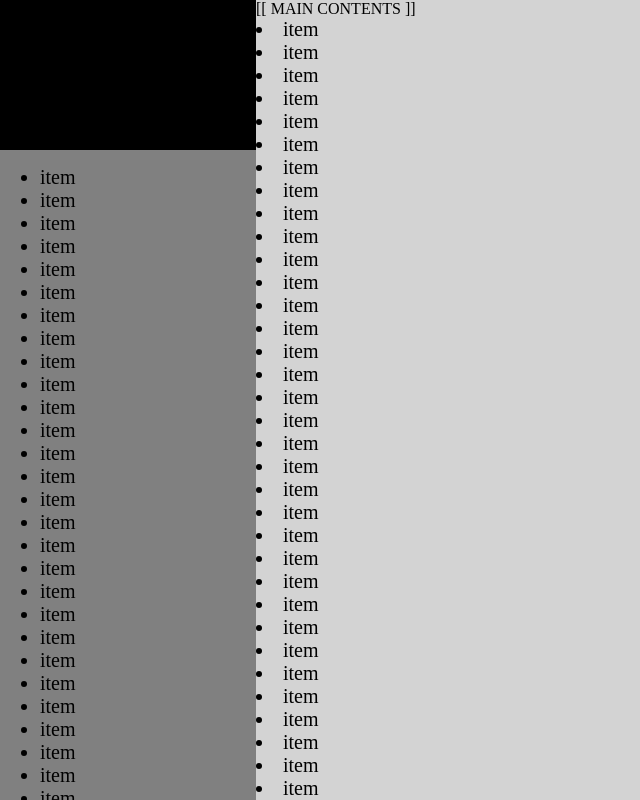
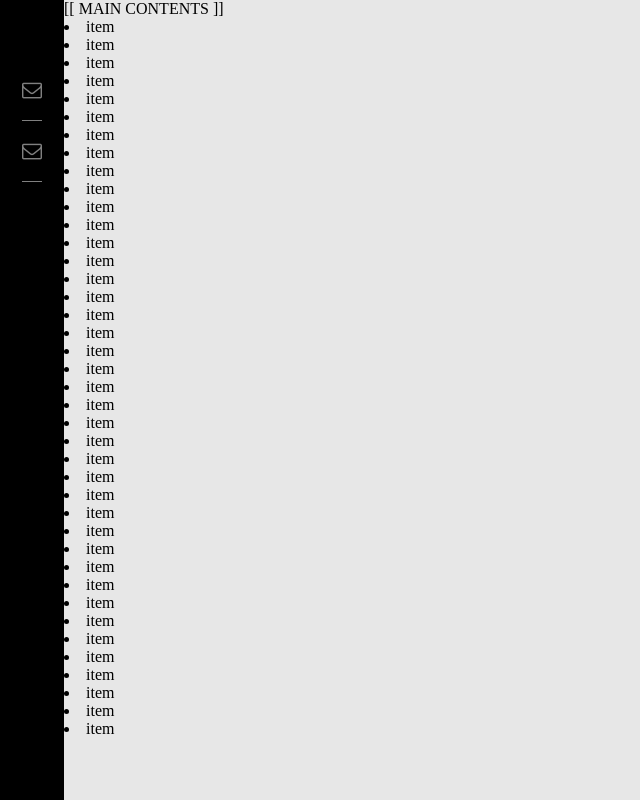
Before and after one commit to lakshya-sharma/htmlCssDemo, a plain HTML site: page MyTemplate/index.html in a window 1280 px wide. Shown: the whole page, without its empty margins (0-640 px from the left). Drawn offline with Linux system fonts and the light colour scheme.

Commit message:
adding css eg

```diff
--- a/MyTemplate/index.html
+++ b/MyTemplate/index.html
@@ -19,49 +19,14 @@ use media queries to create responsive layout
                                 hello data
                             </div>
                            <ul>
-                                <li>item</li>
-                            <li>item</li>
-                            <li>item</li>
-                            <li>item</li>
-                            <li>item</li>
-
-                            <li>item</li>
-                            <li>item</li>
-                            <li>item</li>
-                            <li>item</li>
-                            <li>item</li>
-                            <li>item</li>
-                            <li>item</li>
-                            <li>item</li>
-                            <li>item</li>
-                            <li>item</li>
-                            <li>item</li>
-                        <li>item</li>
-                        <li>item</li>
-                        <li>item</li>
-                        <li>item</li>
-
-                        <li>item</li>
-                        <li>item</li>
-                        <li>item</li>
-                        <li>item</li>
-                        <li>item</li>
-                        <li>item</li>
-                        <li>item</li>
-                        <li>item</li>
-                        <li>item</li>
-                        <li>item</li>
-                        <li>item</li>
-                        <li>item</li>
-                        <li>item</li>
-                        <li>item</li>
-                        <li>item</li>
-
-                        <li>item</li>
-                        <li>item</li>
-                        <li>item</li>
-                        <li>item</li>
-                        <li>item</li>
+                                <li class="item" id="messages">
+                                        <a href="#messages" class="btn"> <i class="fa fa-envelope-o" aria-hidden="true"></i>
+                                        </a>
+                                </li>
+                                <li class="item" id="messages">
+                                        <a href="#messages" class="btn"> <i class="fa fa-envelope-o" aria-hidden="true"></i>
+                                        </a>
+                                </li>
                            </ul>
                     </div>
                 </div><!--
--- a/MyTemplate/main.css
+++ b/MyTemplate/main.css
@@ -12,23 +12,40 @@ body {
 }
 
 #sidebar {
-    background-color: grey;
+    background-color: black;
 	display: inline-block;
 	vertical-align: top;
 	height: 100%;
-    width: 20%;
+    width: 5%;
 	overflow: hidden;
 }
 #sidebar:hover{
     overflow-y:scroll;
 }
-#sidebar-content{
-    position: relative;
+#sidebar ul{
+    list-style: none;
+    margin:0;
+    padding: 0;
+    text-align: center;
+
+
 }
+#sidebar li{
+
+    font-size: 20px;
+}
+#sidebar i{
+    margin: 10px 0;
+    height: 40px;
+    border-bottom: 1px solid grey;
+    font-size: 20px;
+    color: grey;
+}
+
 #profile-show{
     width: 100%;
     background-color: black;
-    height: 150px;
+    height: 70px;
     position: sticky;
     top:0;
 }
@@ -36,20 +53,17 @@ body {
 
 
 #content {
-    background-color: lightgrey;
+    background-color: rgba(211, 211, 211, 0.548);
 	display: inline-block;
 	vertical-align: top;
 	height: 100%;
-	width: 80%;
+	width: 95%;
 	overflow: hidden;
 }
 #content:hover{
     overflow-y:scroll;
 }
 
-li{
-    font-size: 20px;
-}
 
 
 
@@ -63,22 +77,22 @@ li{
 
 ::-webkit-scrollbar-track
 {
-    -webkit-box-shadow: inset 0 0 6px rgba(0,0,0,0.3);
-    box-shadow: inset 0 0 6px rgba(0,0,0,0.3);
+    -webkit-box-shadow: inset 0 0 2px rgba(0,0,0,0.3);
+    box-shadow: inset 0 0 2px rgba(0,0,0,0.3);
 	border-radius: 5px;
 	background-color: #F5F5F5;
 }
 
 ::-webkit-scrollbar
 {
-	width: 7px;
+	width: 2px;
 	background-color: #F5F5F5;
 }
 
 ::-webkit-scrollbar-thumb
 {
-	border-radius: 10px;
-    -webkit-box-shadow: inset 0 0 6px rgba(0,0,0,.3);
-    box-shadow: inset 0 0 6px rgba(0,0,0,.3);
+	border-radius: 5px;
+    -webkit-box-shadow: inset 0 0 2px rgba(0,0,0,.3);
+    box-shadow: inset 0 0 2px rgba(0,0,0,.3);
 	background-color: #555;
 }
```
